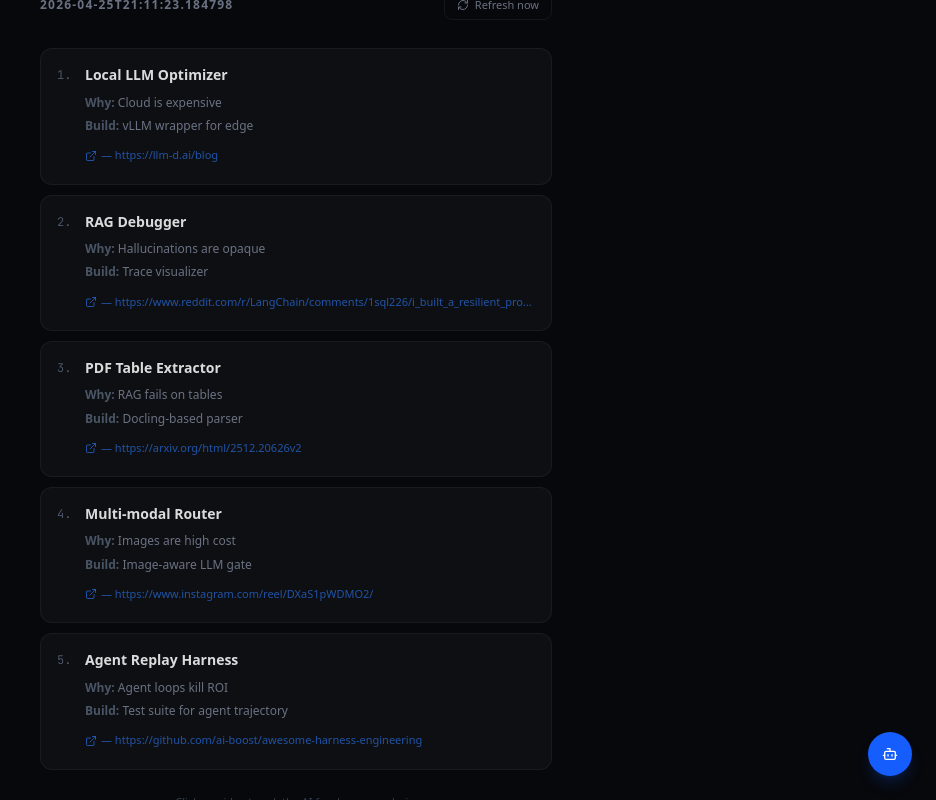
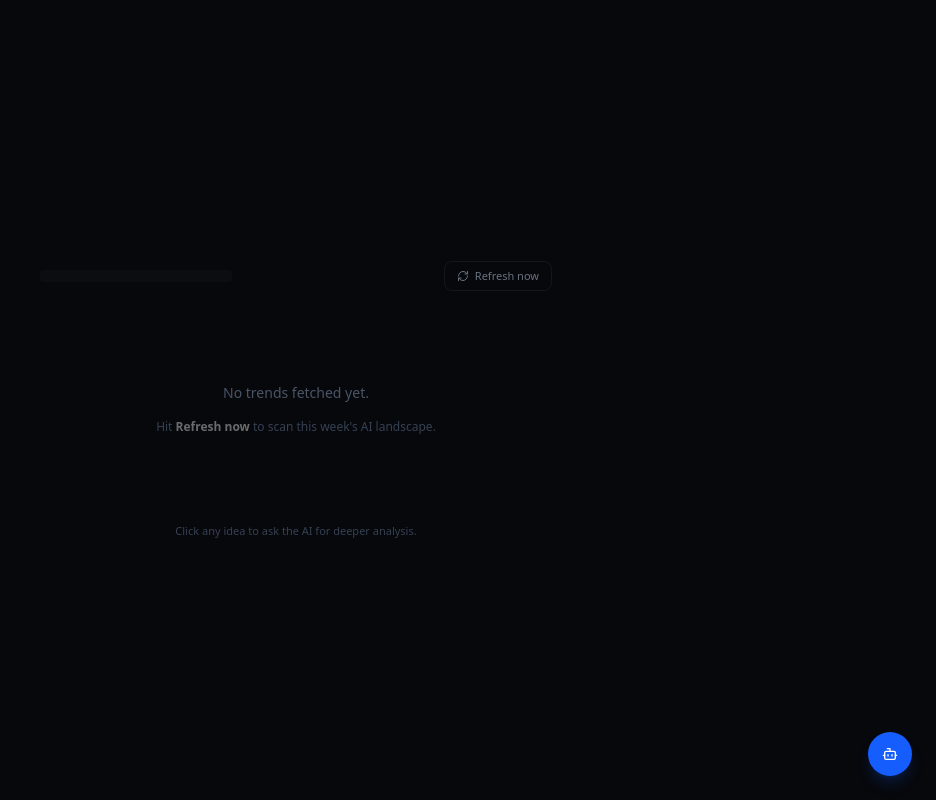
Before and after one commit to Shreyyyyy/trend-bot, a Next.js app in the folder web/: page / in a window 1280 px wide. Shown: the whole page, without its empty margins (344-1280 px from the left). Built offline with nearby package versions, Linux system fonts and the light colour scheme.

Commit message:
Fix: empty state UI, clear stale predefined ideas.md

```diff
--- a/web/public/data/ideas.md
+++ b/web/public/data/ideas.md
@@ -1,6 +1 @@
-DATE: 2026-04-25T21:11:23.184798
-1) Local LLM Optimizer — — https://llm-d.ai/blog | WHY: Cloud is expensive | BUILD: vLLM wrapper for edge | MARKET: Privacy-first startups
-2) RAG Debugger — — https://www.reddit.com/r/LangChain/comments/1sql226/i_built_a_resilient_productionready_agent_with/ | WHY: Hallucinations are opaque | BUILD: Trace visualizer | MARKET: DevTools
-3) PDF Table Extractor — — https://arxiv.org/html/2512.20626v2 | WHY: RAG fails on tables | BUILD: Docling-based parser | MARKET: Finance/Legal automation
-4) Multi-modal Router — — https://www.instagram.com/reel/DXaS1pWDMO2/ | WHY: Images are high cost | BUILD: Image-aware LLM gate | MARKET: Content platforms
-5) Agent Replay Harness — — https://github.com/ai-boost/awesome-harness-engineering | WHY: Agent loops kill ROI | BUILD: Test suite for agent trajectory | MARKET: Enterprise AI teams
+DATE: No data yet
--- a/web/src/app/page.tsx
+++ b/web/src/app/page.tsx
@@ -46,7 +46,10 @@ export default function Home() {
         const ideasRes = await fetch("/data/ideas.md");
         const ideasText = await ideasRes.text();
         const dateMatch = ideasText.match(/^DATE:\s*(.+)/m);
-        if (dateMatch) setDateRange(dateMatch[1].trim());
+        const rawDate = dateMatch ? dateMatch[1].trim() : "";
+        // Only show real dates (not the placeholder)
+        if (rawDate && rawDate !== "No data yet") setDateRange(rawDate);
+
         const lines = ideasText.split("\n").filter(l => l.trim() && /^\d+[\.\)]/.test(l.trim())).slice(0, 5);
         setProjects(lines.map(parseLine));
       } catch (e) {
@@ -132,7 +135,12 @@ export default function Home() {
             {/* Ideas list */}
             {loading ? (
               <div className="space-y-3">
-                {Array(5).fill(0).map((_, i) => <div key={i} className="h-10 bg-white/[0.03] rounded-xl animate-pulse" />)}
+                {Array(5).fill(0).map((_, i) => <div key={i} className="h-16 bg-white/[0.03] rounded-xl animate-pulse" />)}
+              </div>
+            ) : projects.length === 0 ? (
+              <div className="text-center py-16 space-y-4">
+                <p className="text-gray-600 text-sm">No trends fetched yet.</p>
+                <p className="text-gray-700 text-xs">Hit <span className="text-white/40 font-semibold">Refresh now</span> to scan this week's AI landscape.</p>
               </div>
             ) : (
               <AnimatePresence mode="wait">
```
